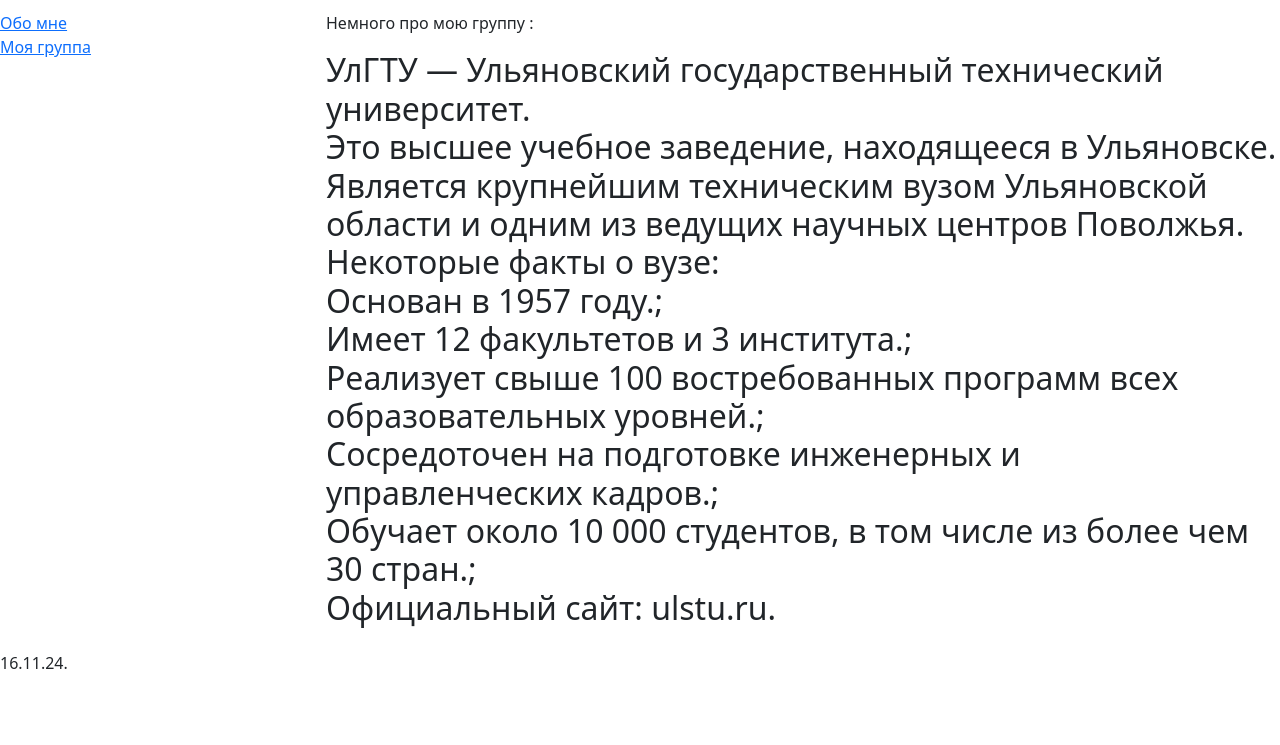
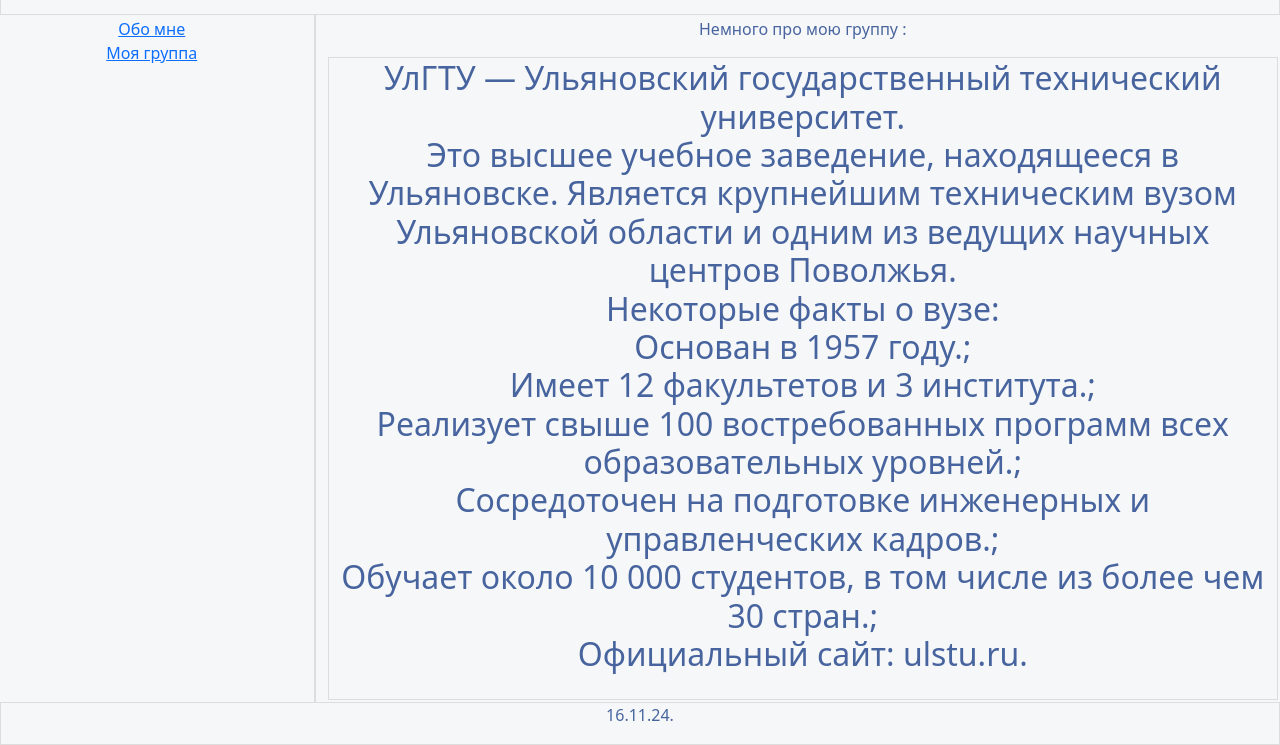
Before and after one commit to Empty921/Empty921.github.io, a plain HTML site: page university.html in a window 1280 px wide. Shown: the part 75-820 px from the top of the page. Drawn offline with nearby package versions, Linux system fonts and the light colour scheme; a script that the page names is missing.

Commit message:
Update university.html

```diff
--- a/university.html
+++ b/university.html
@@ -5,7 +5,7 @@
     <meta name="viewport" content="width=device-width, initial-scale=1">
     <title>ВУЗ</title>
     <link href="https://cdn.jsdelivr.net/npm/bootstrap@5.3.3/dist/css/bootstrap.min.css" rel="stylesheet" integrity="sha384-QWTKZyjpPEjISv5WaRU9OFeRpok6YctnYmDr5pNlyT2bRjXh0JMhjY6hW+ALEwIH" crossorigin="anonymous">
-    <link href="blockstyle.css" rel="stylesheet">
+    <link href="style.css" rel="stylesheet">
 </head>
 <body>
 <class="row mb-3 text-center">
```
